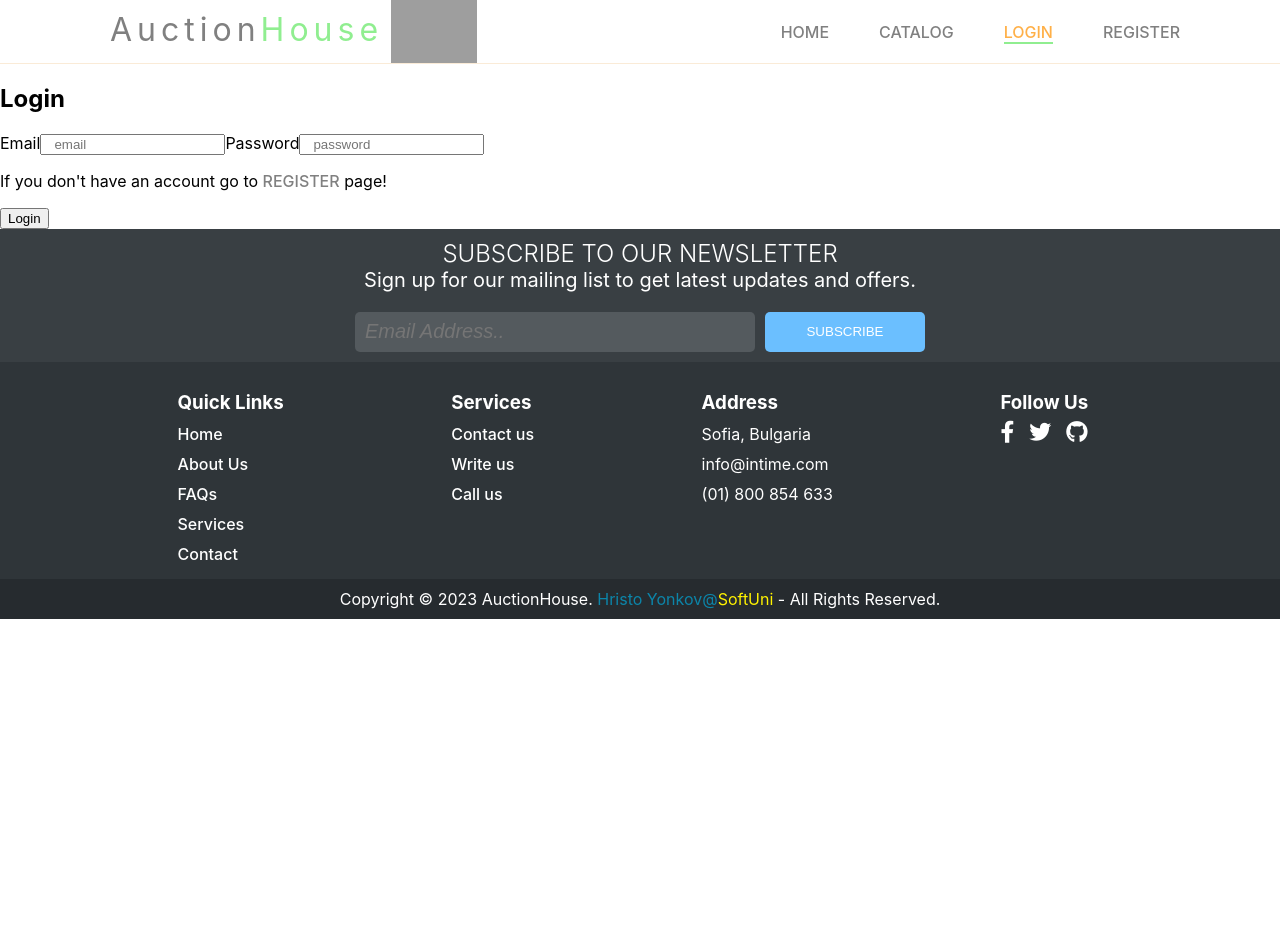
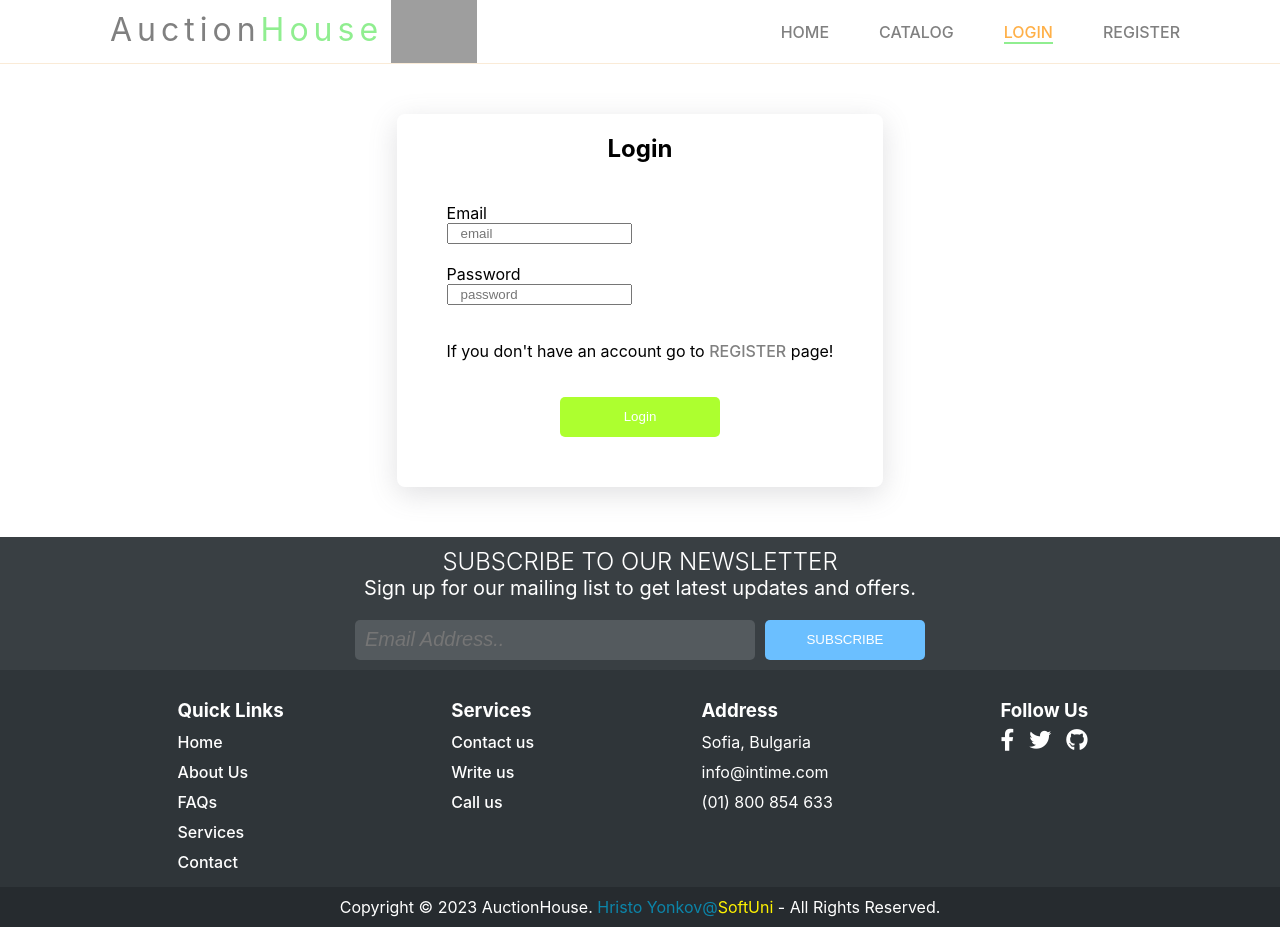
Before and after one commit to HristoYonkov/Auction-House-ExamProject, a React (Create React App) app in the folder Junior-Dev-App/junior-dev/: page /login in a window 1280 px wide. Before the commit the page ends 800 px from the top, so only its background shows below. Built offline with nearby package versions, Linux system fonts and the light colour scheme; grey boxes are pictures that could not be loaded.

Commit message:
add button styling

```diff
--- a/Junior-Dev-App/junior-dev/src/components/Login/Login.css
+++ b/Junior-Dev-App/junior-dev/src/components/Login/Login.css
@@ -0,0 +1,35 @@
+.login {
+    display: flex;
+    justify-content: center;
+}
+
+.login-form {
+    display: flex;
+    flex-direction: column;
+    justify-content: center;
+    align-items: center;
+    gap: 20px;
+    padding: 0px 50px 50px 50px;
+    margin: 50px;
+    border-radius: 8px;
+    box-shadow: rgba(100, 100, 111, 0.2) 0px 7px 29px 0px;
+}
+
+.input-wrapper {
+    display: flex;
+    flex-direction: column;
+    align-self: flex-start;
+}
+
+.login-form button:hover {
+    background-color: red;
+}
+.login-form button {
+    padding: 0;
+    color: white;
+    border-radius: 5px;
+    border: none;
+    height: 40px;
+    width: 160px;
+    background-color: greenyellow;
+}
--- a/Junior-Dev-App/junior-dev/src/components/Login/Login.js
+++ b/Junior-Dev-App/junior-dev/src/components/Login/Login.js
@@ -5,18 +5,23 @@ import './Login.css'
 export const Login = () => {
 
 
-    return(
+    return (
         <>
             <section className="login">
 
                 <form className='login-form'>
                     <h1>Login</h1>
 
+                    <div className='input-wrapper'>
                         <label htmlFor="email">Email</label>
                         <input type="text" name="email" id='email' placeholder='email' />
+                    </div>
 
+                    <div className='input-wrapper'>
                         <label htmlFor="password">Password</label>
                         <input type="password" name="password" id='password' placeholder='password' />
+
+                    </div>
 
                     <p>If you don't have an account go to <Link to="/register">REGISTER</Link> page!</p>
 
--- a/Junior-Dev-App/junior-dev/src/components/Register/Register.css
+++ b/Junior-Dev-App/junior-dev/src/components/Register/Register.css
@@ -0,0 +1,35 @@
+.register {
+    display: flex;
+    justify-content: center;
+}
+
+.register-form {
+    display: flex;
+    flex-direction: column;
+    justify-content: center;
+    align-items: center;
+    padding: 0px 50px 50px 50px;
+    margin: 50px;
+    border-radius: 8px;
+    gap: 20px;
+    box-shadow: rgba(100, 100, 111, 0.2) 0px 7px 29px 0px;
+}
+
+.input-wrapper {
+    display: flex;
+    flex-direction: column;
+    align-self: flex-start;
+}
+
+.register-form button:hover {
+    background-color: red;
+}
+.register-form button {
+    padding: 0;
+    color: white;
+    border-radius: 5px;
+    border: none;
+    height: 40px;
+    width: 160px;
+    background-color: greenyellow;
+}
--- a/Junior-Dev-App/junior-dev/src/components/Register/Register.js
+++ b/Junior-Dev-App/junior-dev/src/components/Register/Register.js
@@ -5,24 +5,30 @@ import './Register.css'
 export const Register = () => {
 
 
-    return(
+    return (
         <>
             <section className="register">
 
                 <form className='register-form'>
                     <h1>Register</h1>
 
+                    <div className='input-wrapper'>
                         <label htmlFor="username">Username</label>
                         <input type="text" name="username" id='username' placeholder='username' />
+                    </div>
 
+                    <div className='input-wrapper'>
                         <label htmlFor="email">Email</label>
                         <input type="text" name="email" id='email' placeholder='email' />
-
+                    </div>
+                    <div className='input-wrapper'>
                         <label htmlFor="password">Password</label>
                         <input type="password" name="password" id='password' placeholder='password' />
-
+                    </div>
+                    <div className='input-wrapper'>
                         <label htmlFor="repass">Confirm Password</label>
                         <input type="password" name="repass" id='repass' placeholder='confirm password' />
+                    </div>
 
                     <p>If you have an account go to <Link to="/login">LOGIN</Link> page!</p>
 
```
Lines whose indentation alone changed are shown as unchanged.
